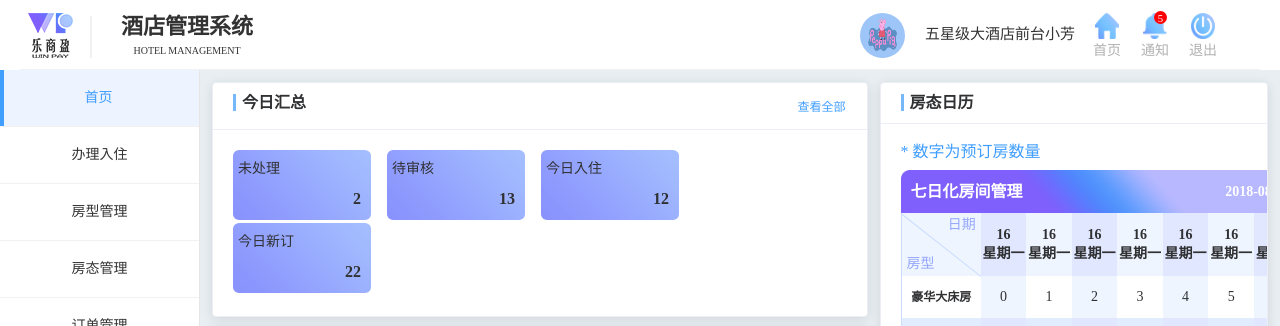
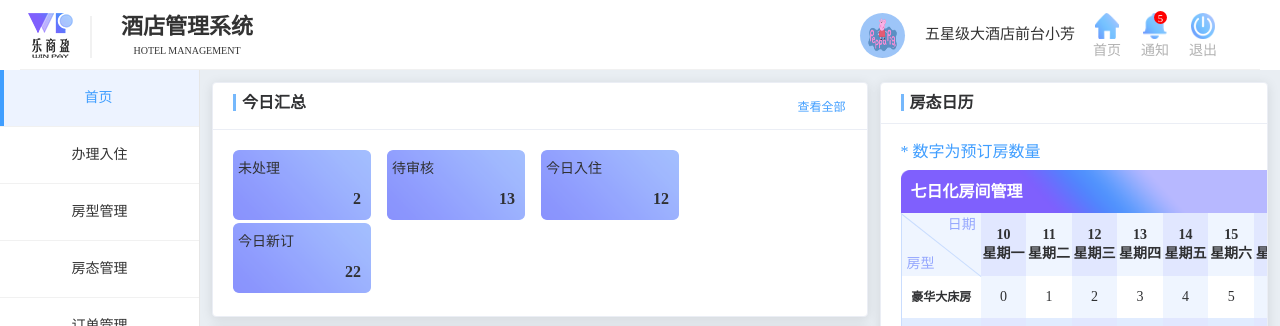
Before and after one commit to dyyaoGit/stupidProject, a Vue app: page /#/layout/home in a window 1280 px wide. Shown: the top 326 px of the page. Built offline with nearby package versions, Linux system fonts and the light colour scheme; a small style sheet from the web is missing; what vue-cookies would draw is missing.

Commit message:
日历问题修复

```diff
--- a/package.json
+++ b/package.json
@@ -17,6 +17,7 @@
     "element-ui": "^2.4.11",
     "iview": "^1.0.1",
     "jquery": "^3.3.1",
+    "moment": "^2.22.2",
     "node-sass": "^4.10.0",
     "normalize.css": "^8.0.1",
     "rc-progress": "^2.2.6",
--- a/src/components/calendar/index.vue
+++ b/src/components/calendar/index.vue
@@ -3,7 +3,7 @@
     <div class="house-title">
         七日化房间管理
         <span class="house-title-date">
-          2018-08-01
+          {{dateData.formatTime}}
         </span>
     </div>
     <table class="main-table" @click="handleClick">
@@ -15,12 +15,12 @@
             <div class="housetype-text">房型</div>
             <i class="line" ref="line"></i>
           </td>
-          <td v-for="item in 7" class="cell-item">
+          <td v-for="(item, index) in dateData.weekDate" class="cell-item">
             <div class="cell-top">
-              16
+              {{item}}
             </div>
             <div class="cell-bottom">
-              星期一
+              {{week[index]}}
             </div>
           </td>
         </tr>
@@ -28,7 +28,7 @@
           <td class="row-title" >
             {{item}}
           </td>
-          <td class="item-num" v-for="(item,index) in 7" :data-row="idx">
+          <td class="item-num" v-for="(item,index) in 7" :data-row="idx" :data-col="index">
             {{idx+index}}
           </td>
         </tr>
@@ -38,6 +38,7 @@
 </template>
 
 <script>
+  import moment from 'moment'
   import dyDialog from '../dy-dialog'
 
   export default {
@@ -54,8 +55,14 @@
           time: '2018-10-20',
           houseType: '豪华大床房'
         },
+        dateData: {
+          formatTime: '', // 格式化好的日期
+          month: '', // 当前月份
+          weekDate: [] // 一星期的数组
+        },
+        week: ['星期一', '星期二', '星期三', '星期四', '星期五', '星期六', '星期日',],
         testData: {
-          time: 1544350369753,
+          time: 1544629397, // unix时间戳
           bigBed: [
             {
               num: 2,
@@ -136,8 +143,8 @@
       handleClick(e) {
         let target = e.target.classList.contains('item-num')&&e.target;
         if(target) {
-          console.log(target)
-          console.log(target.dataset.row)
+          console.log(target.dataset.col + '列')
+          console.log(target.dataset.row + '行')
         }
       },
       handleClose() {
@@ -155,6 +162,35 @@
 
           line.style.width = hypotenuse + '100px'
           line.style.transform = `translate(-50%, -50%) rotateZ(${rotateDeg}deg)`;
+      },
+      getDate () {
+        let unix = this.testData.time //unix 时间戳
+        let minDate = new Date(unix*1000) // /用unix时间戳得到时间对象
+        let today = minDate.getDay() // 获取星期几
+        let todayNum = minDate.getDate() // 今天是多少号
+        let firstDay = -1; // 这一周开始的第一天
+        if(today == 0) { // 如果是星期天
+          let preDay = todayNum - 6;
+          minDate.setDate(preDay)
+          firstDay = minDate.getDate(); // 赋值第一天
+          this.dateData.weekDate = []
+          for(let i = 0; i<7; i++) {
+            this.dateData.weekDate.push(firstDay + i)
+          }
+
+        } else { // 如果不是星期天
+          let preDay = todayNum - today + 1; // 得到这周开始的号数
+          minDate.setDate(preDay) // 设置这周开始的号数
+          // console.log(minDate.getDate()); //得到了计算好的这周开始的号数
+          firstDay = minDate.getDate(); // 赋值第一天
+          console.log(firstDay);
+          this.dateData.weekDate = []
+          for(let i = 0; i<7; i++) {
+            this.dateData.weekDate.push(firstDay + i)
+          }
+        }
+
+
       }
     },
     mounted() {
@@ -165,6 +201,7 @@
           vm.setLine()
         }
       })
+      this.getDate()
     },
     beforeDestroy () {
       window.onresize = null
```
Also changed, not shown: 1 other file (tests, documents, lock files or other folders).
